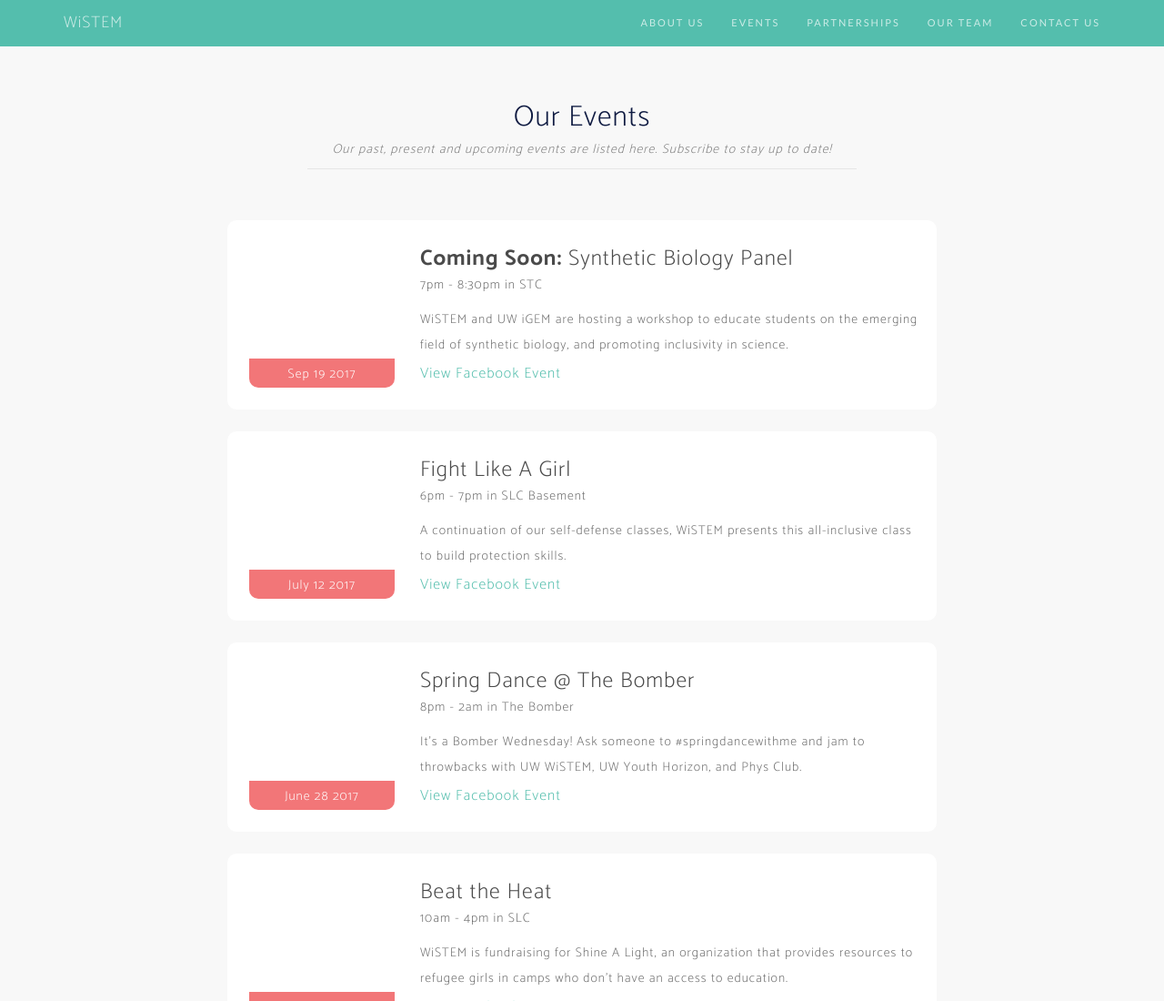
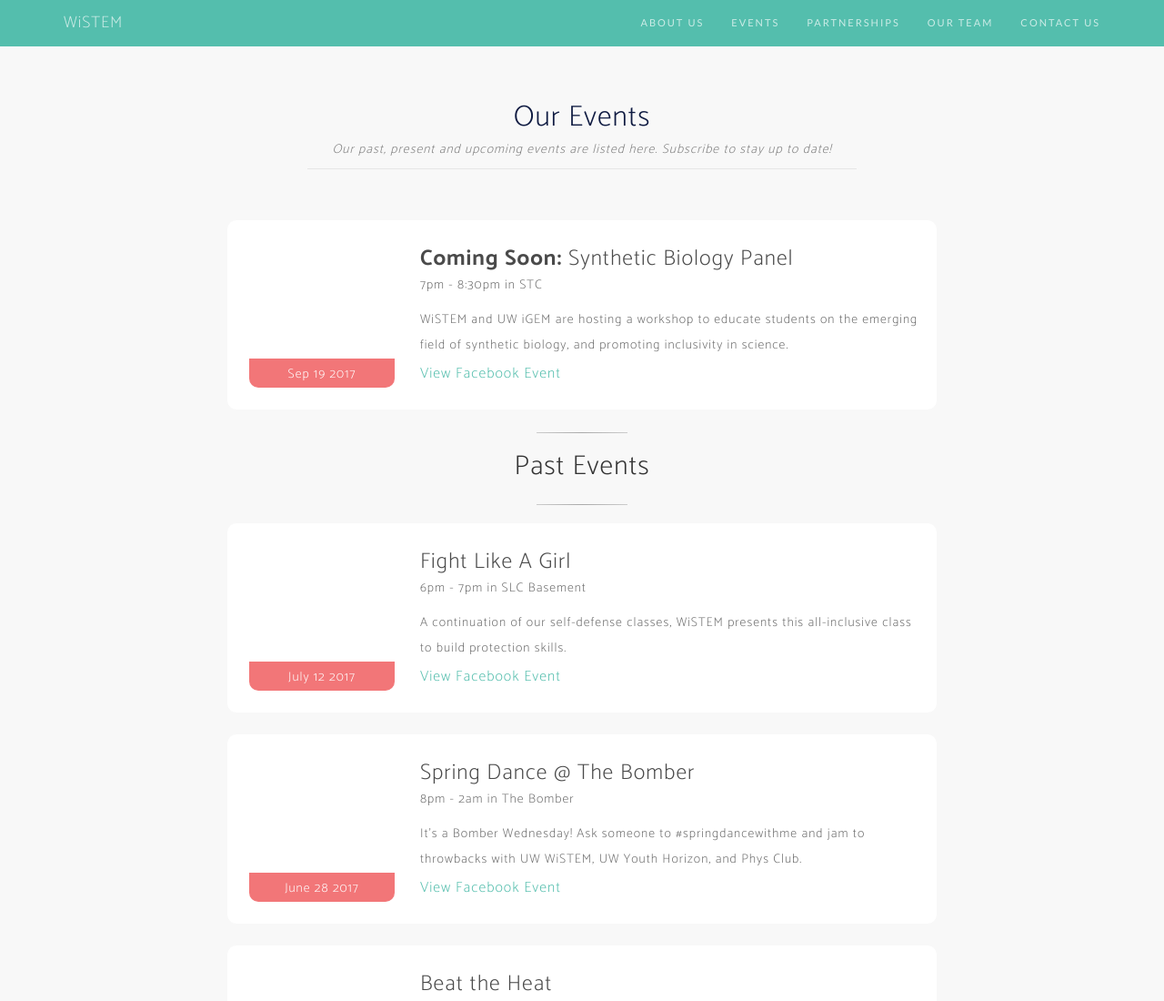
Before and after one commit to carol-yao/wistem_website, a website: page events.html in a window 1280 px wide. Shown: the top 1100 px of the page at 91% size. Drawn offline with nearby package versions, Linux system fonts and the light colour scheme; a web font is replaced by a local one.

Commit message:
added 'Past events' divider with lines

```diff
--- a/events.html
+++ b/events.html
@@ -87,7 +87,10 @@
         <a href="https://www.facebook.com/events/1442927809087495/"><h6 class="eventp-fb">View Facebook Event</h6></a>
       </div>
     </div>
-
+	<hr style="border: 0;height: 1px;background: #333;background-image: linear-gradient(to right, #ccc, #aaa, #ccc);">
+	<h2 style="text-align:center;">Past Events</h2>
+	<hr style="border: 0;height: 1px;background: #333;background-image: linear-gradient(to right, #ccc, #aaa, #ccc);">
+	<br>
     <div class="row eventp">
       <div class="eventp-image-container">
         <div class="eventp-image" id="fightlikeagirl"></div>
```
